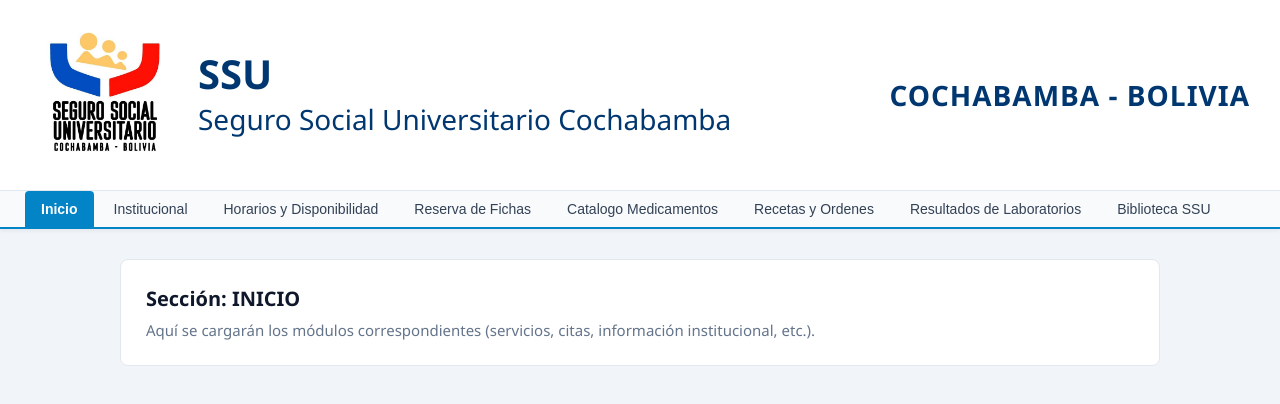
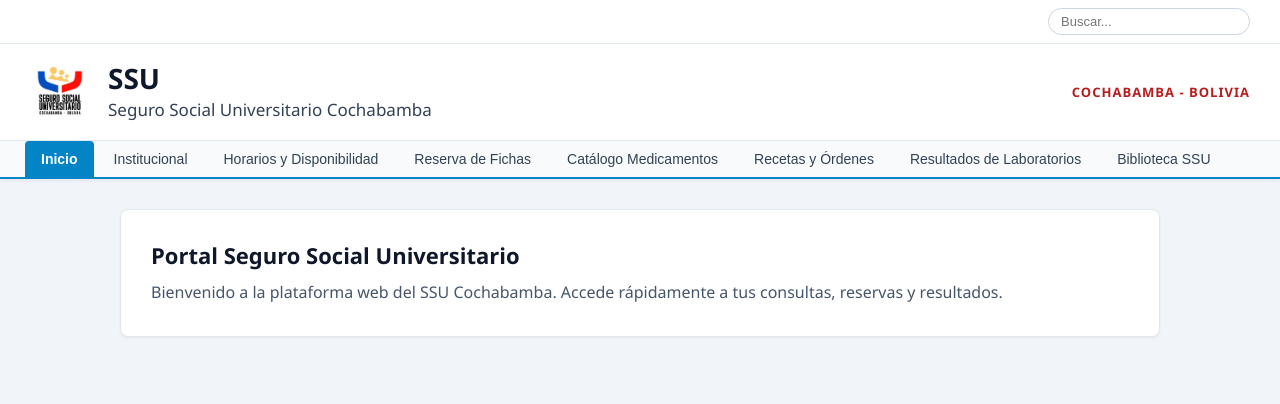
Before and after one commit to RenPerz/SSU-seguro-social-universitario, a React (Vite) app in the folder cliente/: page / in a window 1280 px wide. Shown: the top 404 px of the page. Built offline with nearby package versions, Linux system fonts and the light colour scheme.

Commit message:
Arreglo botones

```diff
--- a/cliente/src/App.jsx
+++ b/cliente/src/App.jsx
@@ -4,19 +4,122 @@ import Header from './components/Header';
 export default function App() {
   const [seccion, setSeccion] = useState('inicio');
 
+  const renderizarContenido = () => {
+    switch (seccion) {
+      case 'inicio':
+        return (
+          <div>
+            <h2 style={{ fontSize: '22px', color: '#0f172a', marginBottom: '10px' }}>
+              Portal Seguro Social Universitario
+            </h2>
+            <p style={{ color: '#475569', lineHeight: '1.6' }}>
+              Bienvenido a la plataforma web del SSU Cochabamba. Accede rápidamente a tus consultas, reservas y resultados.
+            </p>
+          </div>
+        );
+
+      case 'institucional':
+        return (
+          <div>
+            <h2 style={{ fontSize: '22px', color: '#0f172a', marginBottom: '10px' }}>
+              Información Institucional
+            </h2>
+            <p style={{ color: '#475569', lineHeight: '1.6' }}>
+              Misión, visión, organigrama y normativas de atención al asegurado.
+            </p>
+          </div>
+        );
+
+      case 'horarios':
+        return (
+          <div>
+            <h2 style={{ fontSize: '22px', color: '#0f172a', marginBottom: '10px' }}>
+              Horarios y Disponibilidad
+            </h2>
+            <p style={{ color: '#475569', lineHeight: '1.6' }}>
+              Cronograma de atención médica, turnos de guardia y disponibilidad de especialistas.
+            </p>
+          </div>
+        );
+
+      case 'fichas':
+        return (
+          <div>
+            <h2 style={{ fontSize: '22px', color: '#0f172a', marginBottom: '10px' }}>
+              Reserva de Fichas
+            </h2>
+            <p style={{ color: '#475569', lineHeight: '1.6' }}>
+              Sistema de fichaje en línea para consulta externa y especialidades.
+            </p>
+          </div>
+        );
+
+      case 'medicinas':
+        return (
+          <div>
+            <h2 style={{ fontSize: '22px', color: '#0f172a', marginBottom: '10px' }}>
+              Catálogo de Medicamentos
+            </h2>
+            <p style={{ color: '#475569', lineHeight: '1.6' }}>
+              Consulta de stock y vademécum de la farmacia institucional.
+            </p>
+          </div>
+        );
+
+      case 'receyorde':
+        return (
+          <div>
+            <h2 style={{ fontSize: '22px', color: '#0f172a', marginBottom: '10px' }}>
+              Recetas y Órdenes Médicas
+            </h2>
+            <p style={{ color: '#475569', lineHeight: '1.6' }}>
+              Historial de recetas prescritas y órdenes de exámenes complementarios emitidas.
+            </p>
+          </div>
+        );
+
+      case 'laboratorios':
+        return (
+          <div>
+            <h2 style={{ fontSize: '22px', color: '#0f172a', marginBottom: '10px' }}>
+              Resultados de Laboratorios
+            </h2>
+            <p style={{ color: '#475569', lineHeight: '1.6' }}>
+              Visualización y descarga de informes de análisis clínicos e imagenología.
+            </p>
+          </div>
+        );
+
+      case 'biblioteca':
+        return (
+          <div>
+            <h2 style={{ fontSize: '22px', color: '#0f172a', marginBottom: '10px' }}>
+              Biblioteca SSU
+            </h2>
+            <p style={{ color: '#475569', lineHeight: '1.6' }}>
+              Guías clínicas de diagnóstico y tratamiento, protocolos médicos y material educativo.
+            </p>
+          </div>
+        );
+
+      default:
+        return <p>Seleccione una opción del menú.</p>;
+    }
+  };
+
   return (
     <div style={{ minHeight: '100vh', display: 'flex', flexDirection: 'column' }}>
       <Header seccionActiva={seccion} onCambiarSeccion={setSeccion} />
 
-      {/* Contenedor central según el botón activo */}
       <main style={{ flex: 1, padding: '30px', maxWidth: '1100px', margin: '0 auto', width: '100%' }}>
-        <section style={{ backgroundColor: '#ffffff', padding: '25px', borderRadius: '8px', border: '1px solid #e2e8f0' }}>
-          <h2 style={{ fontSize: '20px', color: '#0f172a', marginBottom: '8px' }}>
-            Sección: {seccion.toUpperCase()}
-          </h2>
-          <p style={{ color: '#64748b', fontSize: '15px' }}>
-            Aquí se cargarán los módulos correspondientes (servicios, citas, información institucional, etc.).
-          </p>
+        <section style={{
+          backgroundColor: '#ffffff',
+          padding: '30px',
+          borderRadius: '8px',
+          border: '1px solid #e2e8f0',
+          boxShadow: '0 1px 3px rgba(0,0,0,0.05)'
+        }}>
+          {renderizarContenido()}
         </section>
       </main>
     </div>
--- a/cliente/src/components/Header.jsx
+++ b/cliente/src/components/Header.jsx
@@ -1,6 +1,5 @@
-import React, { useState } from 'react';
-
-import ssuLogo from '../assets/logoSSU.jpg';
+import React from 'react';
+import ssuLogo from '../assets/logossu.jpg';
 
 export default function Header({ seccionActiva, onCambiarSeccion }) {
   const menuOpciones = [
@@ -8,49 +7,58 @@ export default function Header({ seccionActiva, onCambiarSeccion }) {
     { id: 'institucional', label: 'Institucional' },
     { id: 'horarios', label: 'Horarios y Disponibilidad' },
     { id: 'fichas', label: 'Reserva de Fichas' },
-    { id: 'medicinas', label: 'Catalogo Medicamentos' },
-    { id: 'receyorde', label: 'Recetas y Ordenes' },
+    { id: 'medicinas', label: 'Catálogo Medicamentos' },
+    { id: 'receyorde', label: 'Recetas y Órdenes' },
     { id: 'laboratorios', label: 'Resultados de Laboratorios' },
     { id: 'biblioteca', label: 'Biblioteca SSU' },
   ];
 
   return (
     <header style={{ width: '100%', backgroundColor: '#ffffff', boxShadow: '0 2px 4px rgba(0,0,0,0.06)' }}>
+      {/* Barra superior */}
+      <div style={{ display: 'flex', justifyContent: 'flex-end', padding: '8px 30px', borderBottom: '1px solid #e2e8f0' }}>
+        <input
+          type="text"
+          placeholder="Buscar..."
+          style={{
+            padding: '5px 12px',
+            borderRadius: '20px',
+            border: '1px solid #cbd5e1',
+            fontSize: '13px',
+            outline: 'none'
+          }}
+        />
+      </div>
 
-
-      {/* Cabecera institucional con Logo y Títulos */}
-      <div style={{ display: 'flex', alignItems: 'center', justifyContent: 'space-between', padding: '20px 30px' }}>
+      {/* Cabecera principal con logo */}
+      <div style={{ display: 'flex', alignItems: 'center', justifyContent: 'space-between', padding: '18px 30px' }}>
         <div style={{ display: 'flex', alignItems: 'center', gap: '18px' }}>
-
           <img
             src={ssuLogo}
             alt="Logo Seguro Social Universitario"
             style={{
               width: 'auto',
-              height: '150px',
+              height: '60px',
               display: 'block',
               objectFit: 'contain'
             }}
           />
-          {/* ------------------------------------ */}
-
           <div>
-            <h1 style={{ fontSize: '40px', fontWeight: '800', color: '#003770', margin: 0, lineHeight: 1.1 }}>
+            <h1 style={{ fontSize: '28px', fontWeight: '800', color: '#0f172a', margin: 0, lineHeight: 1.1 }}>
               SSU
             </h1>
-            <p style={{ fontSize: '28px', fontWeight: '500', color: '#003770', margin: '4px 0 0 0' }}>
+            <p style={{ fontSize: '17px', fontWeight: '500', color: '#334155', margin: '4px 0 0 0' }}>
               Seguro Social Universitario Cochabamba
             </p>
           </div>
         </div>
 
-        {/* Marcador territorial decorativo */}
-        <span style={{ fontSize: '28px', fontWeight: '700', color: '#003770', letterSpacing: '1px' }}>
+        <span style={{ fontSize: '13px', fontWeight: '700', color: '#b91c1c', letterSpacing: '1px' }}>
           COCHABAMBA - BOLIVIA
         </span>
       </div>
 
-      {/* Menú de Botones / Secciones */}
+      {/* Barra de navegación */}
       <nav style={{ backgroundColor: '#f8fafc', borderTop: '1px solid #e2e8f0', borderBottom: '2px solid #0284c7' }}>
         <ul style={{ display: 'flex', listStyle: 'none', margin: 0, padding: '0 25px', gap: '4px', overflowX: 'auto' }}>
           {menuOpciones.map((opcion) => {
```
